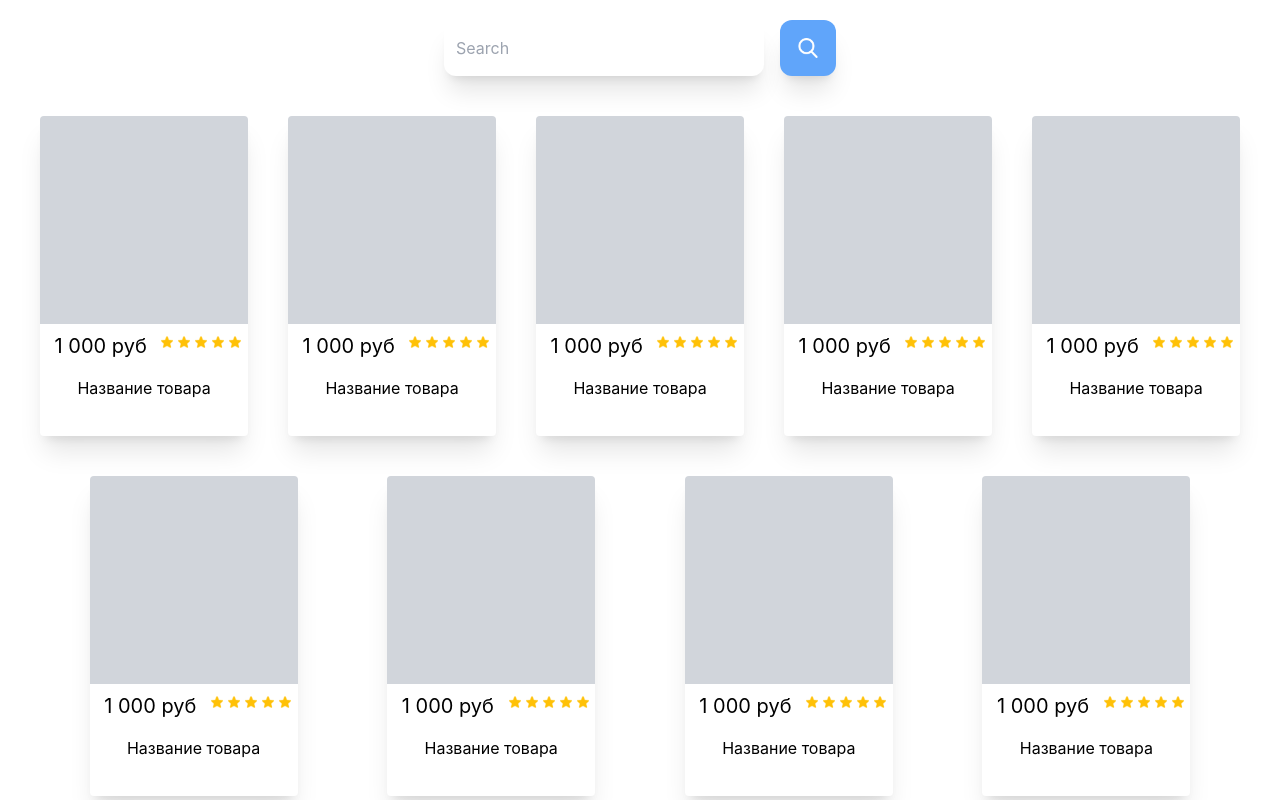
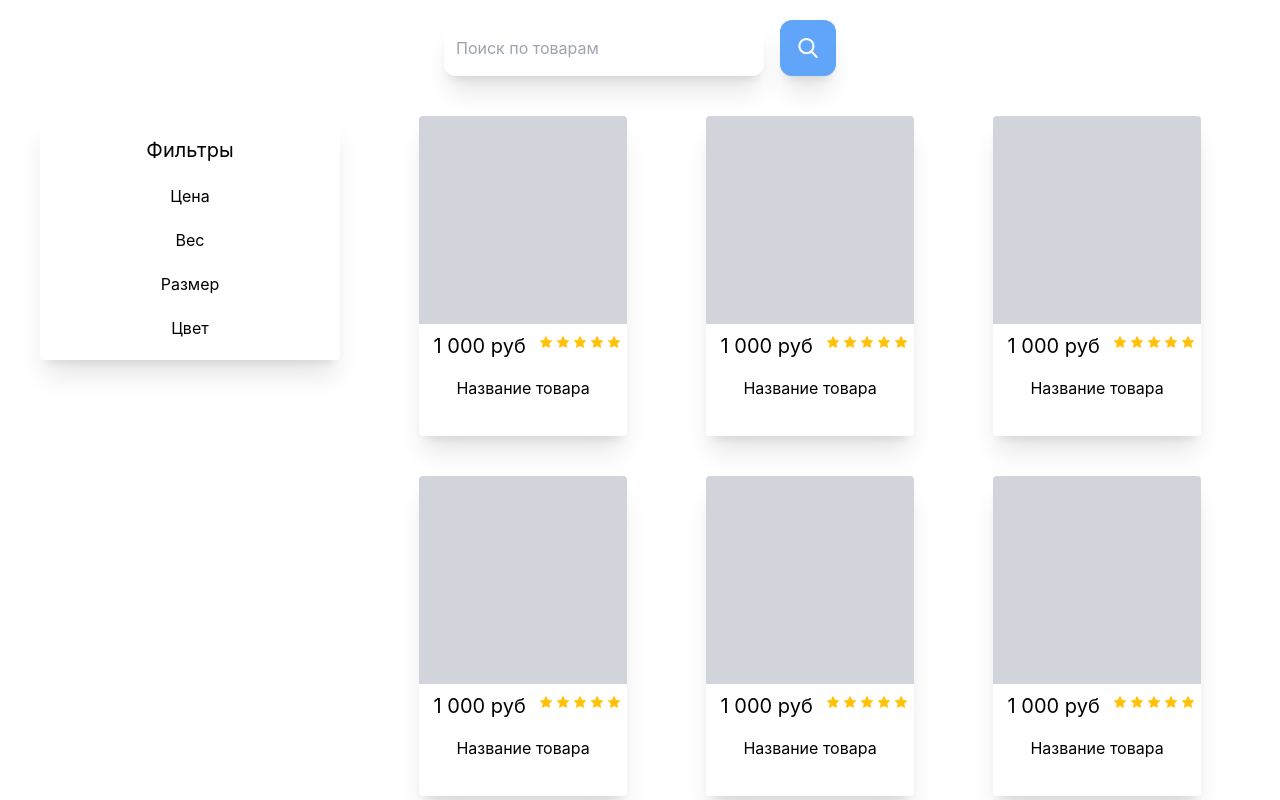
Before and after one commit to ilyashandulskiy/marketplace-front, a React (Create React App) app: page /home in a window 1280 px wide. Shown: the top 800 px of the page. Built offline with nearby package versions, Linux system fonts and the light colour scheme.

Commit message:
feat: filters

```diff
--- a/src/pages/Products/Products.tsx
+++ b/src/pages/Products/Products.tsx
@@ -1,6 +1,7 @@
 import React from 'react'
 import { ProductCard } from '../../components/ProductCard'
 import { SearchBar } from './components/SearchBar'
+import { Filters } from './components/Filters'
 
 export const Products = () => {
   const products = [1, 2, 3, 4, 5, 6, 7, 8, 9]
@@ -10,8 +11,11 @@ export const Products = () => {
       <div className="w-full flex justify-center pt-5">
         <SearchBar />
       </div>
-      <div className="flex gap-10 m-10 flex-wrap flex-row justify-evenly">
-        {products.map((key) => <ProductCard key={key} id="1" price="1 000" rating={5} title="Название товара" imageUrl="" />)}
+      <div className="flex flex-row h-full">
+        <Filters />
+        <div className="flex gap-10 m-10 flex-wrap flex-row justify-evenly">
+          {products.map((key) => <ProductCard key={key} id="1" price="1 000" rating={5} title="Название товара" imageUrl="" />)}
+        </div>
       </div>
     </div>
   )
--- /dev/null
+++ b/src/pages/Products/components/Filters/Filters.tsx
@@ -0,0 +1,16 @@
+import React from 'react'
+
+export const Filters = () => {
+  return (
+    <>
+      <div className="ml-10 mt-10" style={{ minWidth: 300, maxHeight: 600 }} />
+      <div className="shadow-xl ml-10 mt-10 rounded p-5 fixed flex flex-col items-center gap-5" style={{ minWidth: 300, maxHeight: 600 }}>
+        <p className="text-xl">Фильтры</p>
+        <p className="text">Цена</p>
+        <p className="text">Вес</p>
+        <p className="text">Размер</p>
+        <p className="text">Цвет</p>
+      </div>
+    </>
+  )
+}
--- /dev/null
+++ b/src/pages/Products/components/Filters/index.tsx
@@ -0,0 +1 @@
+export * from './Filters'
--- a/src/pages/Products/components/SearchBar/SearchBar.tsx
+++ b/src/pages/Products/components/SearchBar/SearchBar.tsx
@@ -5,7 +5,7 @@ import searchIcon from '../../../../assets/images/search.png'
 export const SearchBar = () => {
   return (
     <div className="flex flex-row gap-4">
-      <input className="shadow-xl p-3 rounded-xl w-80 h-14 active:scale-105 transition" placeholder="Search"/>
+      <input className="shadow-xl p-3 rounded-xl w-80 h-14 active:scale-105 transition" placeholder="Поиск по товарам"/>
       <div className="shadow-xl p-3 rounded-xl w-14 h-14 bg-blue-400 flex justify-center items-center hover:scale-105 cursor-pointer transition active:scale-95"><img src={searchIcon} className="w-5 h-5"/></div>
     </div>
   )
```
